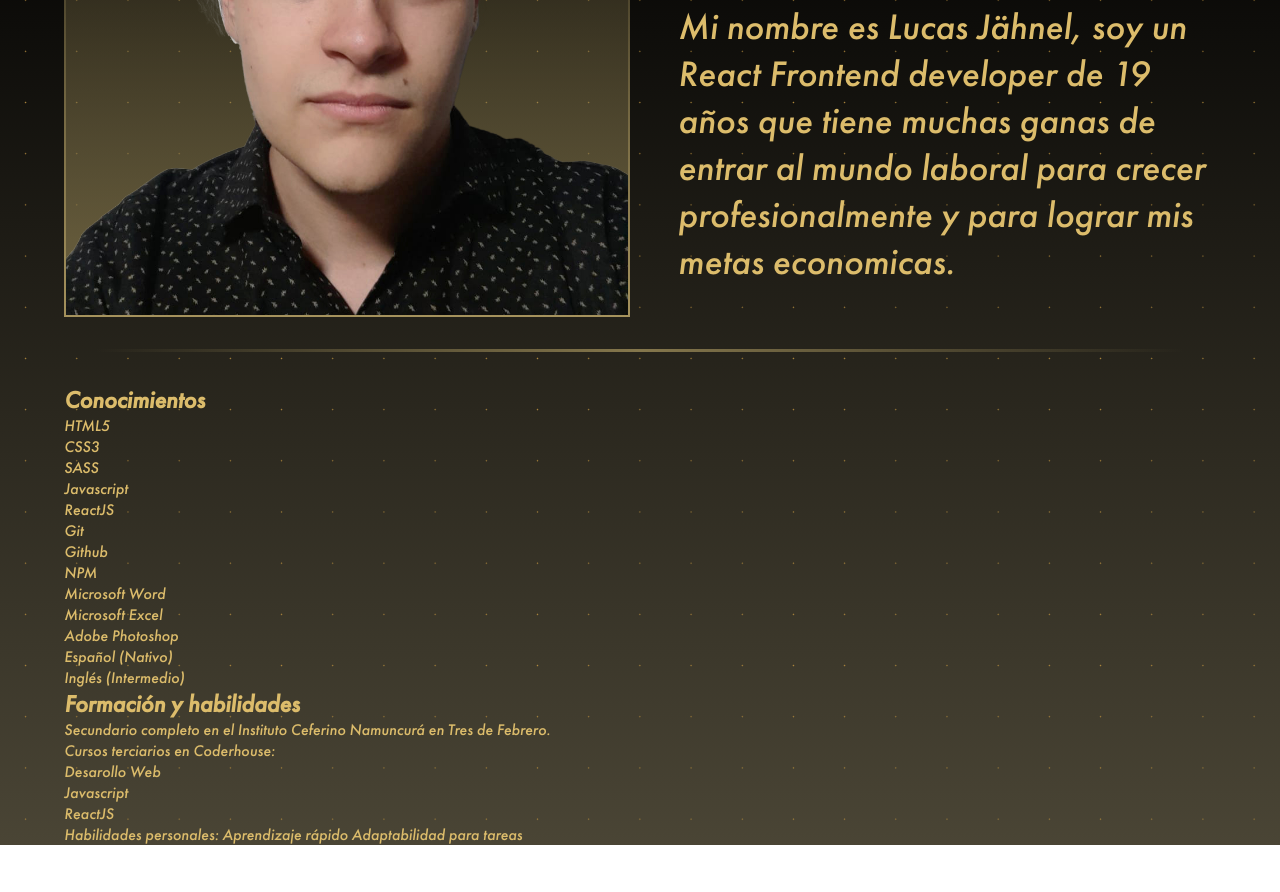
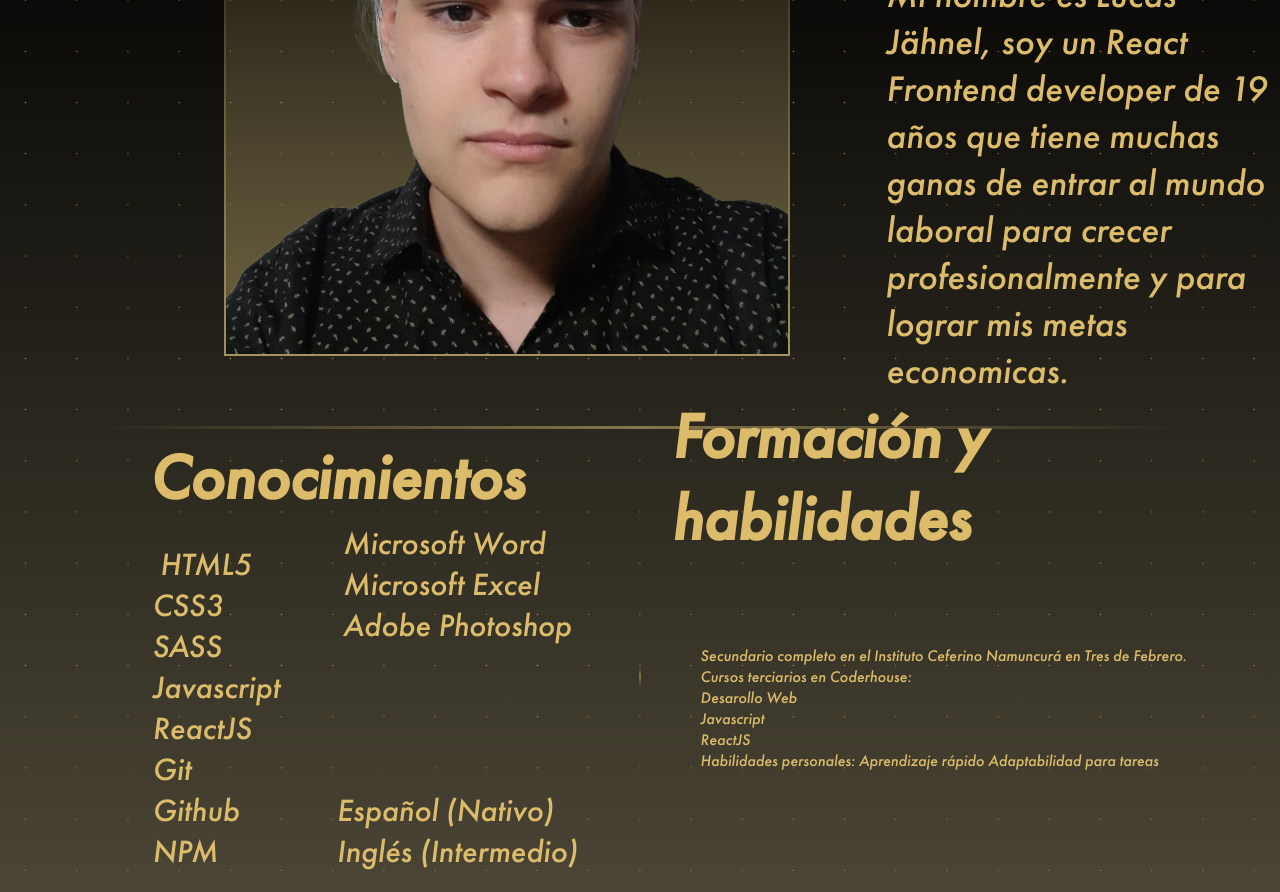
Before and after one commit to Ecsinecs/PortfolioPage, a website: page index.html in a window 1280 px wide. Shown: the part 435-1327 px from the top of the page. Before the commit the page ends 1280 px from the top, so only its background shows below. Drawn offline with Linux system fonts and the light colour scheme.

Commit message:
aboutme unfinished

```diff
--- a/index.html
+++ b/index.html
@@ -11,7 +11,7 @@
     <div class="backgroundDot">
     <header class="header">
       <div class="lang">
-        <img src="./media/img/BanderaEspanola.svg" alt="esp" class="esp"/>
+        <img src="./media/img/BanderaEstadounidense.svg" alt="esp" class="esp"/>
         <span class="arrow">></span>
       </div>
       <ul class="navbar">
@@ -40,31 +40,32 @@
       <div class="sectionLine"></div>
       <div>
         <!-- Conocimientos -->
-        <div>
-            <h2>Conocimientos</h2>
-            <div>
-                <div>
-                    <p>HTML5</p>
-                    <p>CSS3</p>
-                    <p>SASS</p>
-                    <p>Javascript</p>
-                    <p>ReactJS</p>
-                    <p>Git</p>
-                    <p>Github</p>
-                    <p>NPM</p>
-                </div>
-                <div>
-                    <p>Microsoft Word</p>
-                    <p>Microsoft Excel</p>
-                    <p>Adobe Photoshop</p>
-                </div>
-                <div>
-                    <p>Español (Nativo)</p>
-                    <p>Inglés (Intermedio)</p>
-                </div>
+        <div class="sections">
+            <h2 class="titleC">Conocimientos</h2>
+            <div class="conocimientos">
+              <ul class="techs">
+                <li> <img src="./" alt=""> HTML5</li>
+                <li>CSS3</li>
+                <li>SASS</li>
+                <li>Javascript</li>
+                <li>ReactJS</li>
+                <li>Git</li>
+                <li>Github</li>
+                <li>NPM</li>
+              </ul>
+              <ul class="techs2">
+                <li>Microsoft Word</li>
+                <li>Microsoft Excel</li>
+                <li>Adobe Photoshop</li>
+              </ul>
+              <ul class="langs">
+                <li>Español (Nativo)</li>
+                <li>Inglés (Intermedio)</li>
+              </ul>
             </div>
-            <h2>Formación y habilidades</h2>
-            <div>
+            <div class="line divider"></div>
+            <h2 class="titleE">Formación y habilidades</h2>
+            <div class="estudios">
                 <p>Secundario completo en el Instituto Ceferino Namuncurá en Tres de Febrero.</p>
                 <div>
                     <p>Cursos terciarios en Coderhouse:</p>
--- /dev/null
+++ b/scss/_aboutMe.scss
@@ -0,0 +1,57 @@
+.sections {
+    display: grid;
+    align-items: center;
+    justify-items: center;
+    gap: 30px;
+    grid-template-columns: 1fr 2px 1fr;
+    grid-template-rows: 2rem 1fr;
+    grid-template-areas:
+    "titleC divider titleE"
+    "conocimientos divider estudios"
+    ;
+
+    .titleC {
+        grid-area: titleC;
+        font-size: 4rem;
+    }
+
+    .conocimientos {
+        display: grid;
+        align-items: center;
+        justify-items: center;
+        grid-template-columns: repeat(2, 1fr);
+        grid-template-rows: repeat(3, 1fr);
+        grid-template-areas:
+        "techs techs2"
+        "techs none"
+        "techs langs"
+        ;
+
+        .techs {
+            grid-area: techs;
+            font-size: 2rem;
+        }
+
+        .techs2 {
+            grid-area: techs2;
+            font-size: 2rem;
+        }
+
+        .langs {
+            grid-area: langs;
+            font-size: 2rem;
+        }
+    }
+
+    .divider {
+        grid-area: divider;
+        transform: rotate(90deg);
+        width: 20px;
+        height: 2px;
+    }
+
+    .titleE {
+        grid-area: titleE;
+        font-size: 4rem;
+    }
+}
--- a/scss/_home.scss
+++ b/scss/_home.scss
@@ -1,8 +1,9 @@
 .home{
     padding-top: 12rem;
+    margin: 0 10rem;
     display: grid;
-    grid-template-columns: repeat(2, 1fr);
-    gap: 3rem;
+    grid-template-columns: 1fr 2fr;
+    gap: 6rem;
 
     .img{
         align-self: center;
--- a/scss/style.scss
+++ b/scss/style.scss
@@ -1,5 +1,6 @@
 @import "./header";
 @import "./home";
+@import "./aboutMe";
 
 * {
     margin: 0;
```
Also changed, not shown: css/style.css, 1 other file.
